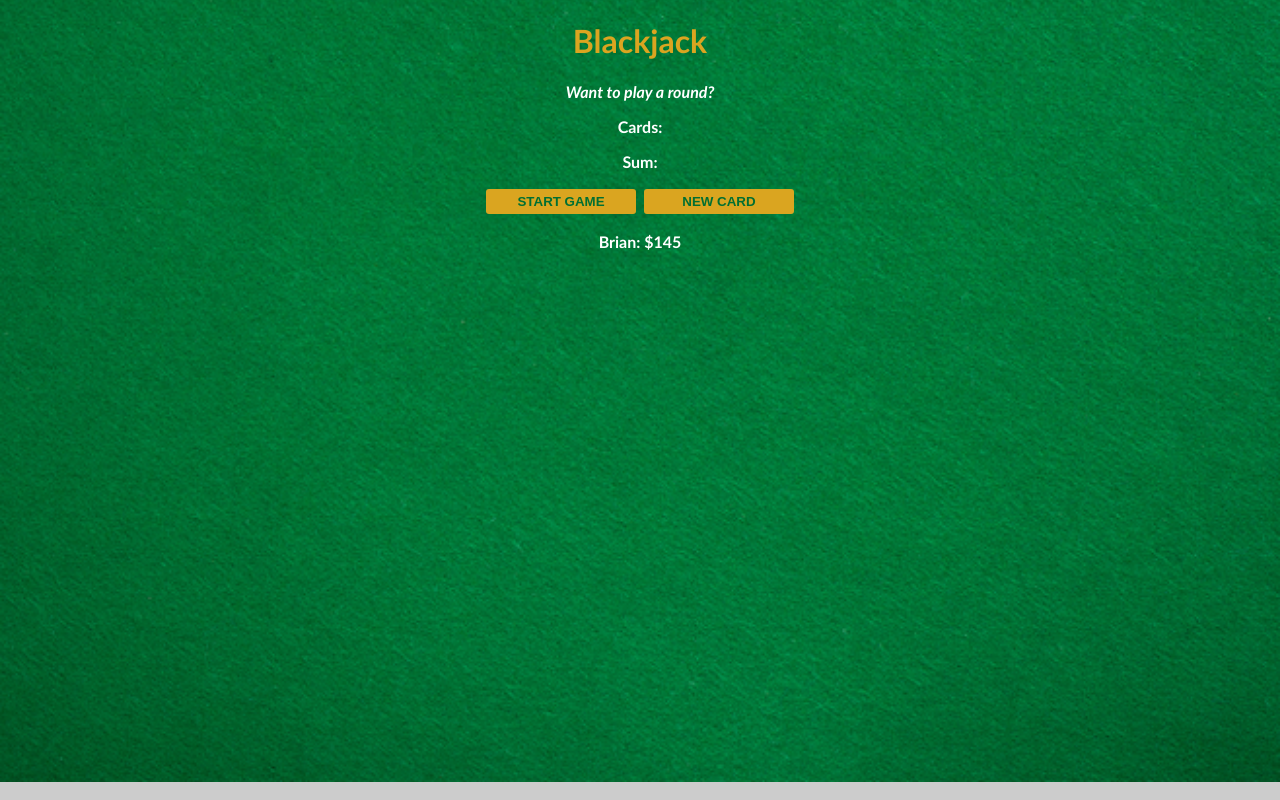
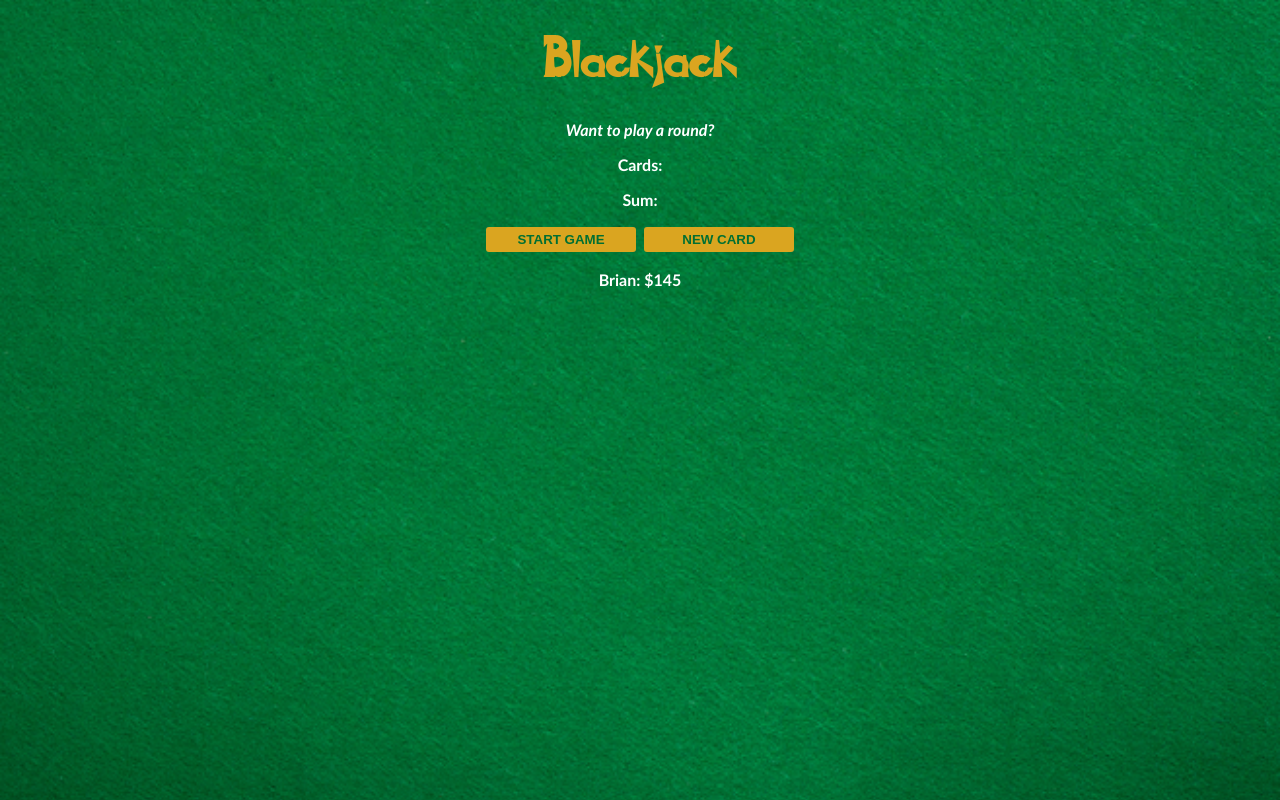
Before and after one commit to watsonovich/blackjack, a plain HTML site: page index.html in a window 1280 px wide. Drawn offline with Linux system fonts and the light colour scheme.

Commit message:
Added Circline font

```diff
--- a/index.css
+++ b/index.css
@@ -1,3 +1,8 @@
+@font-face {
+  font-family: Circline;
+  src: url("Circline-LV55.ttf");
+}
+
 body {
   font-family: "Trebuchet MS", "Lucida Sans Unicode", "Lucida Grande",
     "Lucida Sans", Arial, sans-serif;
@@ -14,6 +19,8 @@ body {
 
 h1 {
   color: goldenrod;
+  font-family: Circline;
+  font-size: 50px;
 }
 
 #message-el {
```
Also changed, not shown: Circline-LV55.ttf (added).
